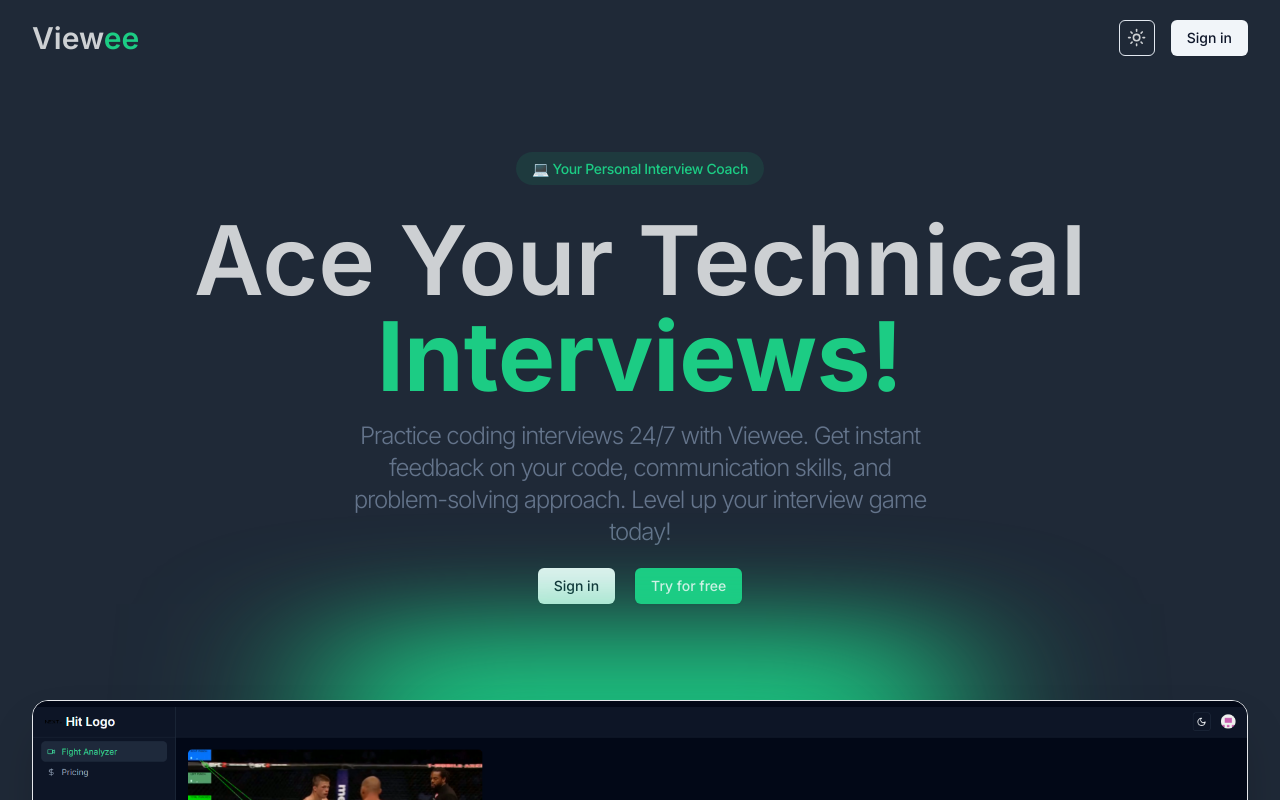
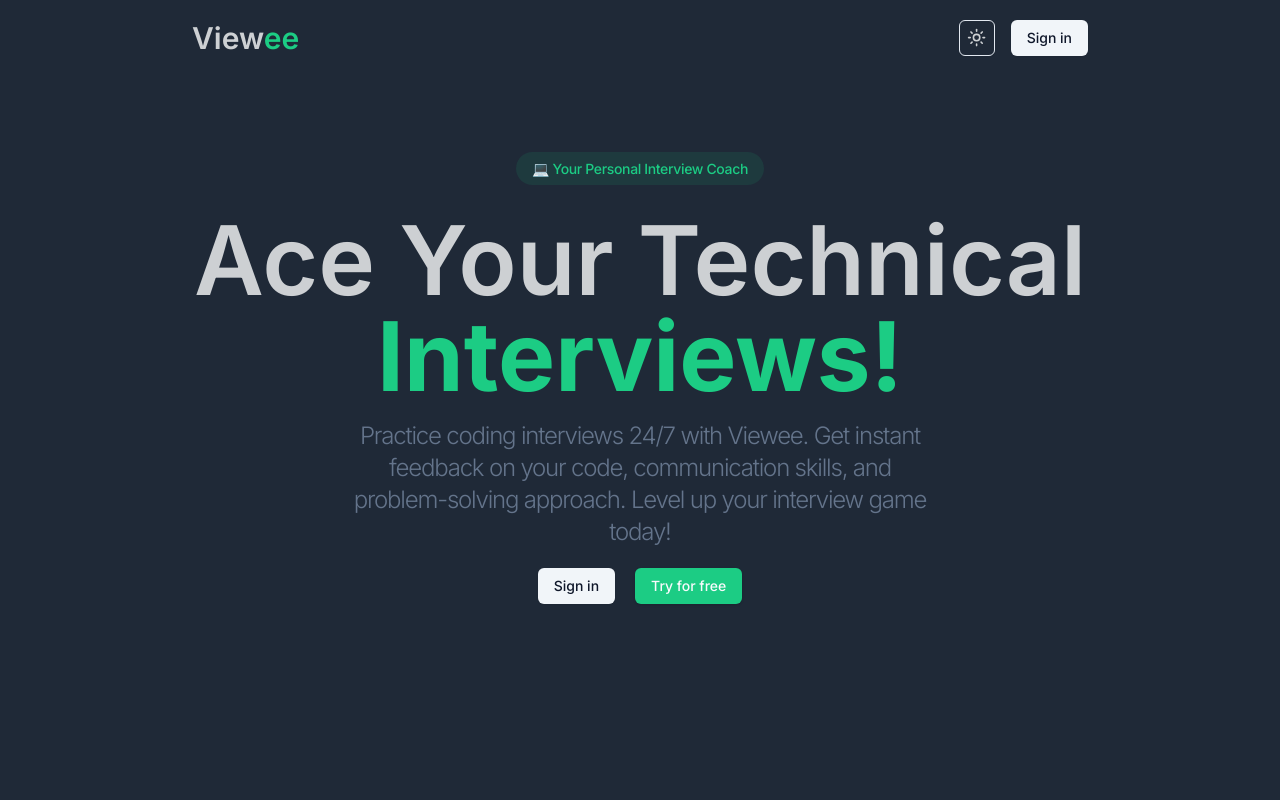
Before and after one commit to viewee-ai/viewee-frontend, a Next.js app: page / in a window 1280 px wide. Shown: the top 800 px of the page. Built offline with nearby package versions, Linux system fonts and the light colour scheme.

Commit message:
removed demo image

```diff
--- a/app/components/landing/Hero.tsx
+++ b/app/components/landing/Hero.tsx
@@ -2,7 +2,6 @@
 import Image from "next/image";
 import Link from "next/link";
 import { Button } from "@/components/ui/button";
-import HeroImage from "@/public/demo.png";
 import { ThemeToggle } from "./ThemeToggle";
 import { useRouter } from "next/navigation";
 
@@ -75,39 +74,7 @@
               width="100%"
               xmlns="http://www.w3.org/2000/svg"
             >
-              <defs>
-                <linearGradient
-                  id="gradient1"
-                  x1="0%"
-                  y1="0%"
-                  x2="100%"
-                  y2="100%"
-                >
-                  <stop offset="0%" stopColor="#1ccc84" />
-                  <stop offset="100%" stopColor="#1ccc84" />
-                </linearGradient>
-                <filter
-                  id="filter0_f_10_20"
-                  x="-160.333"
-                  y="-160.333"
-                  width="720.666"
-                  height="720.666"
-                  filterUnits="userSpaceOnUse"
-                  colorInterpolationFilters="sRGB"
-                >
-                  <feFlood floodOpacity="0" result="BackgroundImageFix" />
-                  <feBlend
-                    in="SourceGraphic"
-                    in2="BackgroundImageFix"
-                    mode="normal"
-                    result="shape"
-                  />
-                  <feGaussianBlur
-                    stdDeviation="50"
-                    result="effect1_foregroundBlur_10_20"
-                  />
-                </filter>
-              </defs>
+
               <g clipPath="url(#clip0_10_20)">
                 <g filter="url(#filter0_f_10_20)">
                   <path
@@ -130,12 +97,7 @@
               </g>
             </svg>
 
-            <Image
-              src={HeroImage}
-              alt="Interactive coding interview environment"
-              priority
-              className="relative object-cover w-full border rounded-lg shadow-2xl lg:rounded-2xl"
-            />
+
           </div>
         </div>
       </section>
```
